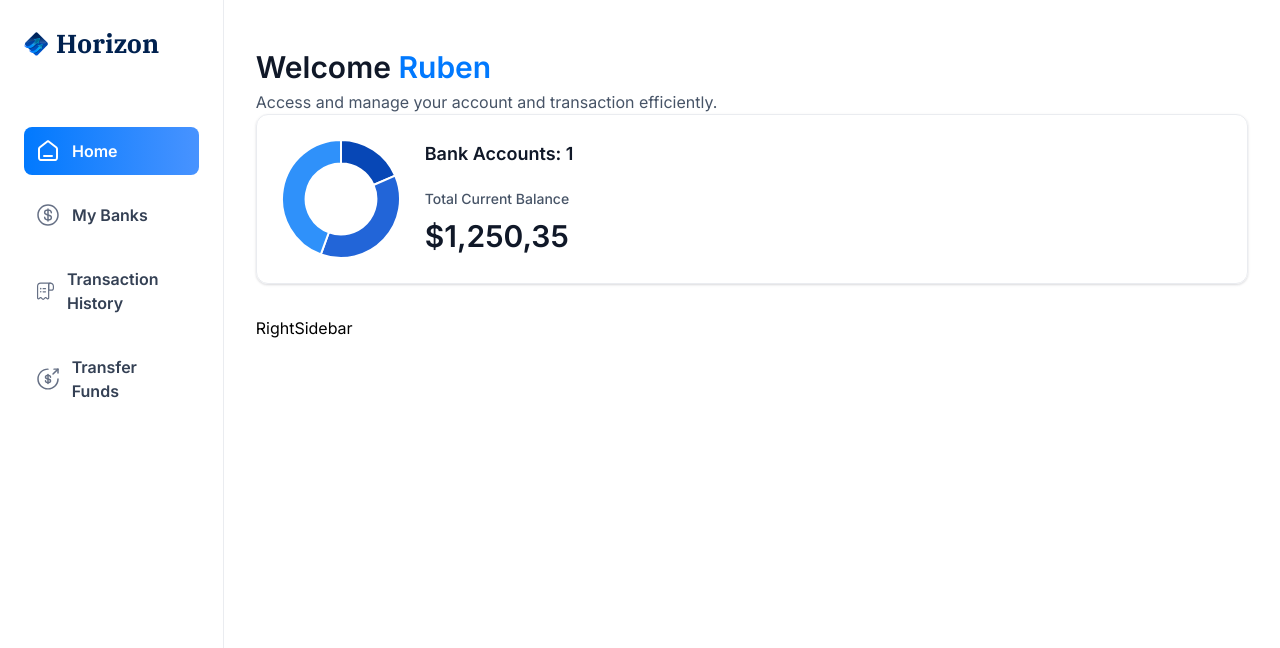
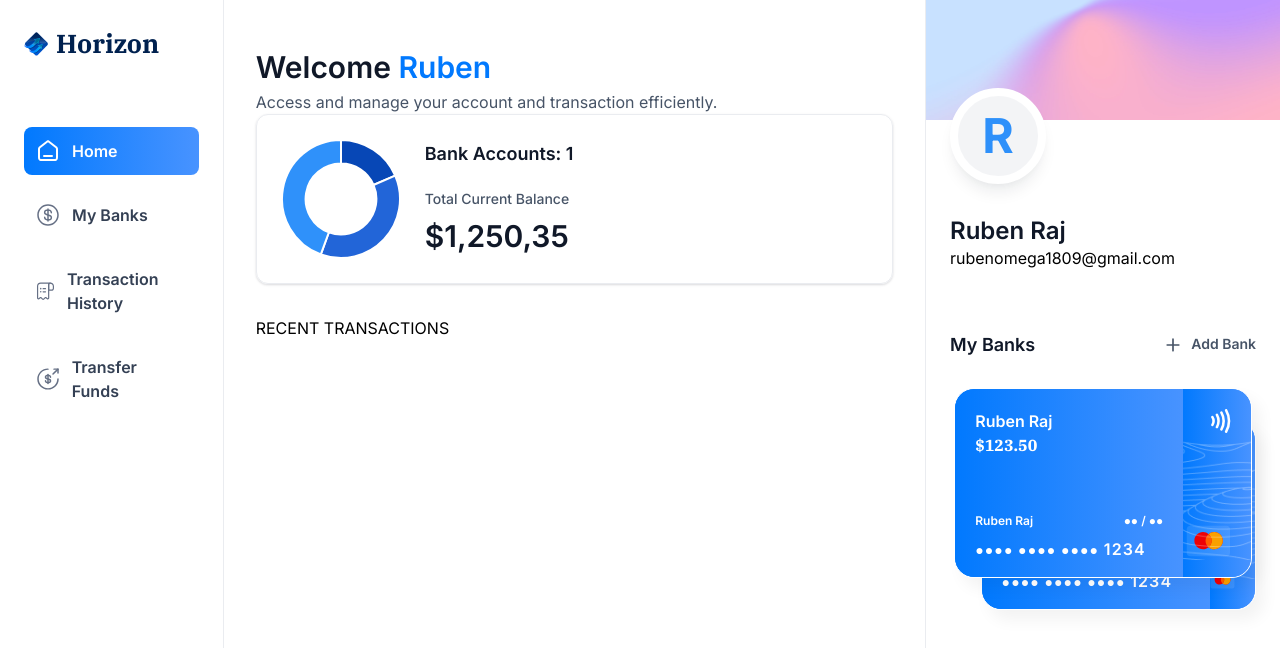
Before and after one commit to EDITH-01/bank, a Next.js app: page / in a window 1280 px wide. Shown: the top 648 px of the page. Built offline with nearby package versions, Linux system fonts and the light colour scheme.

Commit message:
1:45 completed root layout

```diff
--- /dev/null
+++ b/app/(root)/my-banks/page.tsx
@@ -0,0 +1,9 @@
+import React from 'react'
+
+const MyBanks = () => {
+  return (
+    <div>MyBanks</div>
+  )
+}
+
+export default MyBanks
--- a/app/(root)/page.tsx
+++ b/app/(root)/page.tsx
@@ -5,7 +5,7 @@
 
 const Home =() =>{
     const loggedIn = {
-        firstName: 'Ruben' };
+        firstName: 'Ruben' ,lastName:'Raj',email:'rubenomega1809@gmail.com'};
     return(
         <section className='home'>
             <div className='home-content'>
@@ -23,8 +23,11 @@
                   totalCurrentBalance={1250.35}
                   />
                 </header>
-             <RightSidebar/>
+                RECENT TRANSACTIONS
             </div>
+            <RightSidebar user={loggedIn}
+            transactions={[]}
+            banks={[{currentBalance:123.50},{currentBalance:513.50}]}/>
         </section>
 
     )
--- /dev/null
+++ b/app/(root)/payment-transfer/page.tsx
@@ -0,0 +1,9 @@
+import React from 'react'
+
+const Transfe = () => {
+  return (
+    <div>Transfer</div>
+  )
+}
+
+export default Transfe
--- /dev/null
+++ b/app/(root)/transaction-history/page.tsx
@@ -0,0 +1,9 @@
+import React from 'react'
+
+const TransactionHistory = () => {
+  return (
+    <div>TransactionHistory</div>
+  )
+}
+
+export default TransactionHistory
--- /dev/null
+++ b/components/BankCard.tsx
@@ -0,0 +1,59 @@
+import { formatAmount } from '@/lib/utils'
+import Image from 'next/image'
+import Link from 'next/link'
+import { format } from 'path'
+import React from 'react'
+
+const BankCard = ({account,userName,showBalance=true}:CreditCardProps) => {
+  return (
+       <div className="flex flex-col">
+        <Link href="/" className='bank-card'>
+        <div className='bank-card_content'>
+            <div>
+                <h1 className='text-16 font-semibold text-white'>
+                    {account.name||userName}
+                </h1>
+                <p className='font-ibm-plex-serif font-black text-white'>
+                    {formatAmount(account.currentBalance)}
+                </p>
+            </div>
+            <article className='flex flex-col gap-2'>
+                <div className='flex justify-between'>
+                    <h1 className='text-12 font-semibold text-white'>
+                        {userName}
+                    </h1>
+                    <h2 className='text-12 font-semibold text-white'>
+                        ●●  / ●●
+                    </h2>
+                </div>
+                 <p className='text-14 font-semibold tracking-[1.1px] text-white'>
+                 ●●●● ●●●● ●●●● <span className='text-16'>
+                        1234
+                    </span>
+                 </p>
+            </article>
+        </div>
+        <div className='bank-card_icon'>
+            <Image src="/icons/Paypass.svg"
+            width={20}
+            height={24}
+            alt='pay'/>
+            <Image src="/icons/mastercard.svg"
+            width={45}
+            height={32}
+            alt='mastercard'
+            className='ml-5'/>
+        </div>
+        <Image src="/icons/lines.png"
+        width={316}
+        height={190}
+        alt="lines"
+        className='absolute top-0 left-0'/>
+        </Link>
+
+        {/* copt*/}
+       </div>
+  )
+}
+
+export default BankCard
--- a/components/RightSidebar.tsx
+++ b/components/RightSidebar.tsx
@@ -1,8 +1,62 @@
+import Image from 'next/image'
+import Link from 'next/link'
 import React from 'react'
+import BankCard from './BankCard'
 
-const RightSidebar = () => {
+const RightSidebar = ({user, transactions, banks}:RightSidebarProps) => {
   return (
-    <div>RightSidebar</div>
+  <aside className='right-sidebar'>
+    <section className='flex flex-col pb-8'>
+      <div className='profile-banner'/>
+        <div className='profile'>
+          <div className='profile-img'>
+            <span className='text-5xl font-bold text-blue-500'>
+              {user.firstName[0]}
+            </span>
+          </div>
+          <div className='profile-details'>
+            <h1 className='profile-name'>
+              {user.firstName} {user.lastName}
+            </h1>
+            <p>{user.email}</p>
+          </div>
+        </div>
+    </section>
+    <section className='banks'>
+      <div className='flex w-full justify-between'>
+        <h2 className='header-2'>My Banks</h2>
+        <Link href="/" className='flex gap-2'>
+        <Image src='/icons/plus.svg'
+        width={20}
+        height={20}
+        alt='plus'/>
+        <h2 className='text-14 font-semibold text-gray-600'>
+          Add Bank
+        </h2>
+        </Link>
+      </div>
+      {banks?.length > 0 &&(
+        <div className='relative flex flex-1 flex-col items-center justify-center gap-5'>
+          <div className='relative z-10'>
+           <BankCard
+           key={banks[0].$id}
+           account={banks[0]}
+           userName={`${user.firstName} ${user.lastName}`}
+           showBalance={false} />
+          </div>
+          {banks[1] && (
+            <div className='absolute right-0 top-8 z-0 w-[90%]'>
+             <BankCard key={banks[1].$id}
+           account={banks[1]}
+           userName={`${user.firstName} ${user.lastName}`}
+           showBalance={false} />
+              </div>
+          )}
+        </div>
+      )}
+    </section>
+
+  </aside>
   )
 }
 
```
